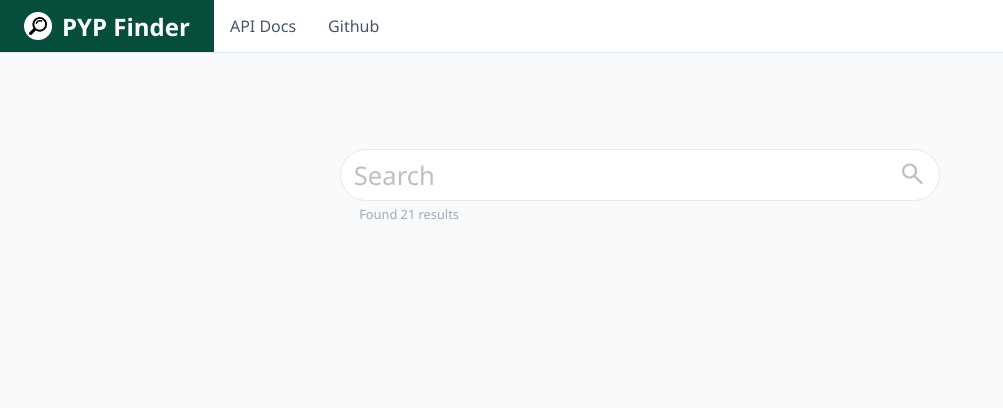
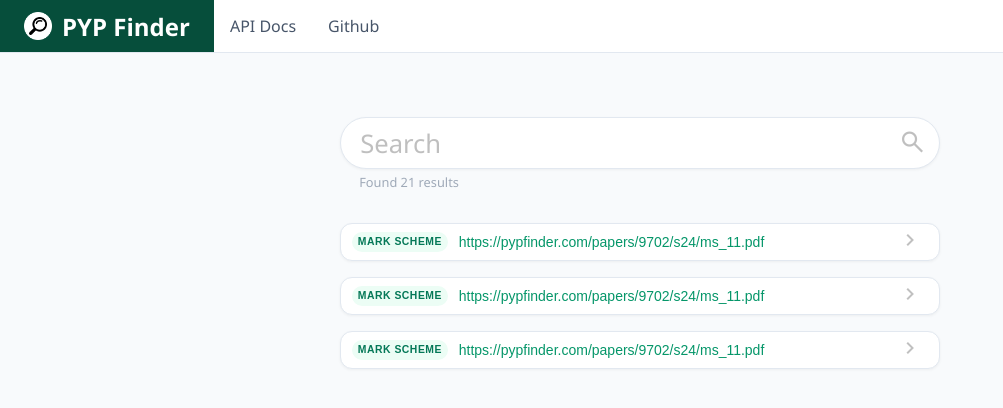
Before and after one commit to MastarCheeze/pyp-finder, a Vue app: page / in a window 1280 px wide. Shown: the top 408 px of the page, without its empty margins (0-1003 px from the left). Built offline with nearby package versions, Linux system fonts and the light colour scheme.

Commit message:
contents

```diff
--- a/index.html
+++ b/index.html
@@ -7,7 +7,7 @@
   <meta name="viewport" content="width=device-width, initial-scale=1.0">
   <title>PYP Finder</title>
   <link rel="stylesheet"
-    href="https://fonts.googleapis.com/css2?family=Material+Symbols+Outlined:opsz,wght,FILL,GRAD@20..48,100..700,0..1,-50..200&icon_names=search" />
+    href="https://fonts.googleapis.com/css2?family=Material+Symbols+Outlined:opsz,wght,FILL,GRAD@20..48,100..700,0..1,-50..200" />
 </head>
 
 <body>
--- a/src/App.vue
+++ b/src/App.vue
@@ -1,9 +1,26 @@
 <script setup>
 import NavigationBar from './components/NavigationBar.vue';
 import SearchBar from './components/SearchBar.vue';
+import Contents from './components/Contents.vue';
 </script>
 
 <template>
   <NavigationBar />
-  <SearchBar />
+  <main>
+    <div class="container">
+      <SearchBar />
+      <Contents />
+    </div>
+  </main>
 </template>
+
+<style scoped>
+main {
+  display: flex;
+  justify-content: center;
+}
+
+.container {
+  width: clamp(200px, 60%, 600px)
+}
+</style>
--- /dev/null
+++ b/src/components/Contents.vue
@@ -0,0 +1,255 @@
+<script setup>
+import { ref } from 'vue'
+
+const results = ref([
+  {
+    id: 1,
+    type: "Mark Scheme",
+    url: "https://pypfinder.com/papers/9702/s24/ms_11.pdf",
+    qualification: "A-Level",
+    subject: "Physics",
+    examSeries: "May/June 2024",
+    component: "Paper 2: Structured Written Paper",
+    variant: "2",
+    alternativeUrls: [
+      "https://pastpapers.papacambridge.com/...",
+      "https://another-source.com/...",
+      "https://another-source.com/...",
+      "https://another-source.com/...",
+      "https://another-source.com/...",
+    ],
+    isOpen: false,
+  },
+  {
+    id: 1,
+    type: "Mark Scheme",
+    url: "https://pypfinder.com/papers/9702/s24/ms_11.pdf",
+    qualification: "A-Level",
+    subject: "Physics",
+    examSeries: "May/June 2024",
+    component: "Paper 2: Structured Written Paper",
+    variant: "2",
+    alternativeUrls: [
+      "https://pastpapers.papacambridge.com/...",
+      "https://another-source.com/...",
+      "https://another-source.com/...",
+      "https://another-source.com/...",
+      "https://another-source.com/...",
+    ],
+    isOpen: false,
+  },
+  {
+    id: 1,
+    type: "Mark Scheme",
+    url: "https://pypfinder.com/papers/9702/s24/ms_11.pdf",
+    qualification: "A-Level",
+    subject: "Physics",
+    examSeries: "May/June 2024",
+    component: "Paper 2: Structured Written Paper",
+    variant: "2",
+    alternativeUrls: [
+      "https://pastpapers.papacambridge.com/...",
+      "https://another-source.com/...",
+      "https://another-source.com/...",
+      "https://another-source.com/...",
+      "https://another-source.com/...",
+    ],
+    isOpen: false,
+  },
+]);
+
+function toggleOpen(result) {
+  result.isOpen = !result.isOpen
+}
+</script>
+
+<template>
+  <div class="results-container">
+    <div v-for="result in results" class="result-card main-result-card">
+      <div class="result-header">
+        <span class="type-pill">{{ result.type }}</span>
+        <a :href="result.url" class="result-url">{{ result.url }}</a>
+
+        <button class="dropdown-btn" @click="toggleOpen(result)">
+          <span class="material-symbols-outlined" :class="{ 'rotated': result.isOpen }">
+            chevron_right
+          </span>
+        </button>
+      </div>
+      <transition name="slide-details">
+        <div v-if="result.isOpen" class="result-details">
+          <div class="details-grid">
+            <div class="detail-item">
+              <span class="label">Qualification</span>
+              <span class="value">{{ result.qualification }}</span>
+            </div>
+            <div class="detail-item">
+              <span class="label">Subject</span>
+              <span class="value">{{ result.subject }}</span>
+            </div>
+            <div class="detail-item">
+              <span class="label">Exam Series</span>
+              <span class="value">{{ result.examSeries }}</span>
+            </div>
+            <div class="detail-item">
+              <span class="label">Component</span>
+              <span class="value">{{ result.component }}</span>
+            </div>
+            <div class="detail-item">
+              <span class="label">Variant</span>
+              <span class="value">{{ result.variant }}</span>
+            </div>
+            <div class="urls-item">
+              <span class="label">Alternative URLs</span>
+              <ul>
+                <li><a v-for="url in result.alternativeUrls" href="">{{ url }}</a></li>
+              </ul>
+            </div>
+          </div>
+        </div>
+      </transition>
+    </div>
+  </div>
+</template>
+
+<style scoped>
+.results-container {
+  display: flex;
+  flex-direction: column;
+  gap: 1em;
+}
+
+.result-card {
+  background-color: var(--color-surface);
+  border: 1px solid var(--color-border);
+  /* slate-200 */
+  border-radius: 12px;
+  font-family: sans-serif;
+  overflow: hidden;
+  box-shadow: 0 1px 3px rgba(0, 0, 0, 0.05);
+  font-size: 0.875rem;
+}
+
+.result-header {
+  display: flex;
+  align-items: center;
+  padding: 0.25em 0.75em;
+  gap: 0.75em;
+}
+
+.type-pill {
+  font-size: 0.65rem;
+  font-weight: 700;
+  padding: 0.4em 0.6em;
+  border-radius: 32px;
+  text-transform: uppercase;
+  background-color: #ecfdf5;
+  color: #047857;
+  letter-spacing: 0.05em;
+}
+
+.result-url {
+  flex: 1;
+  font-weight: 500;
+  white-space: nowrap;
+  overflow: hidden;
+  text-overflow: ellipsis;
+}
+
+.dropdown-btn {
+  background: none;
+  border: none;
+  cursor: pointer;
+  color: #00000040;
+}
+
+.dropdown-btn .material-symbols-outlined {
+  transition: transform 0.2s ease, color 0.2s ease;
+  user-select: none;
+}
+
+.dropdown-btn:hover .material-symbols-outlined {
+  color: #00000080;
+}
+
+.dropdown-btn .rotated {
+  transform: rotate(90deg);
+  /* Points down when open */
+}
+
+/* Base class for active transition state */
+.slide-details-enter-active,
+.slide-details-leave-active {
+  transition: all 0.2s ease;
+  overflow: hidden;
+  /* CRITICAL: Must hide overflow during slide */
+}
+
+/* Enter/Leave from state (Hidden) */
+.slide-details-enter-from,
+.slide-details-leave-to {
+  max-height: 0;
+  opacity: 0;
+  padding-top: 0 !important;
+  padding-bottom: 0 !important;
+}
+
+/* Enter/Leave to state (Visible) */
+.slide-details-enter-to,
+.slide-details-leave-from {
+  /* Set max-height larger than content ever will be */
+  max-height: 500px;
+  opacity: 1;
+}
+
+.result-details {
+  background-color: var(--color-bg);
+  border-top: 1px solid var(--color-border);
+  padding: 1em 1.5em;
+}
+
+.details-grid {
+  display: grid;
+  grid-template-columns: repeat(2, 1fr);
+  gap: 0.75em;
+}
+
+.detail-item {
+  display: flex;
+  flex-direction: column;
+  gap: 2px;
+}
+
+.urls-item {
+  grid-column: 1 / -1;
+}
+
+.urls-item ul {
+  list-style: none;
+  padding: 0;
+}
+
+.urls-item li a {
+  display: block;
+  white-space: nowrap;
+  overflow: hidden;
+  text-overflow: ellipsis;
+  width: 100%;
+}
+
+.label {
+  font-size: 11px;
+  text-transform: uppercase;
+  color: #64748b;
+  /* slate-500 */
+  font-weight: 600;
+  letter-spacing: 0.025em;
+}
+
+.value {
+  font-size: 13px;
+  color: #0f172a;
+  /* slate-900 */
+  font-weight: 500;
+}
+</style>
--- a/src/components/SearchBar.vue
+++ b/src/components/SearchBar.vue
@@ -20,13 +20,14 @@
 
 <style scoped>
 header {
-  margin: 6em 0;
+  margin-block: 4em 2em;
   display: flex;
-  justify-content: center
+  justify-content: center;
+  width: 100%;
 }
 
 form {
-  width: clamp(200px, 60%, 600px);
+  width: 100%;
 }
 
 .search {
@@ -36,6 +37,7 @@
   padding: 0.4em 0.4em;
   border-radius: 32px;
   border: 1px solid var(--color-border);
+  box-shadow: 0 1px 3px rgba(0, 0, 0, 0.05);
   background-color: var(--color-surface);
   transition: outline 0.1s ease;
 }
@@ -46,6 +48,7 @@
 
 .search-input {
   font-size: 1.6rem;
+  margin-left: 0.25em;
   padding-inline: 0.25em;
   font-family: 'Segoe UI', Tahoma, Geneva, Verdana, sans-serif;
   color: var(--color-text-muted);
@@ -53,6 +56,7 @@
   border: none;
   background: transparent;
   flex: 1;
+  min-width: 0
 }
 
 .search-input::placeholder {
```
